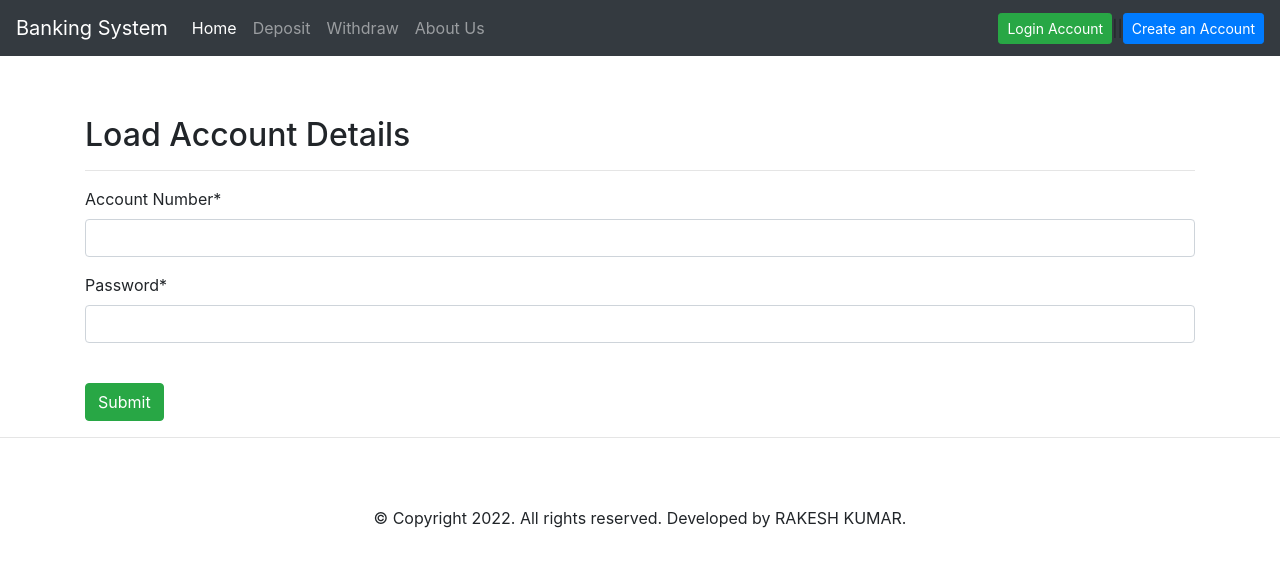
After one commit to rakesh-inexture/banking_system, a Django app: page /accounts/login/ in a window 1280 px wide. The commit adds this page. Shown: the top 567 px of the page. Run offline with Django 4.2, Linux system fonts and the light colour scheme; parts of the project's set-up code (start-up, migrations or seed data) failed here and were passed over; some libraries are stand-ins or nearby versions.

Commit message:
Added login page and some functions & classes related to login

```diff
--- a/accounts/forms.py
+++ b/accounts/forms.py
@@ -33,3 +33,7 @@ class UserAddressForm(forms.ModelForm):
             'postal_code',
             'country'
         ]
+
+class UserLoginForm(forms.Form):
+    account_no = forms.IntegerField(label="Account Number")
+    password = forms.CharField(widget=forms.PasswordInput)
--- /dev/null
+++ b/accounts/templates/accounts/login_form.html
@@ -0,0 +1,14 @@
+{% extends "home/base.html" %}
+{% load crispy_forms_tags %}
+{% block title %} {{ title }} | {{ block.super }}{% endblock title %}
+
+{% block content %}
+{% include "home/messages.html" %}
+<h2>{{ title }}</h2><hr>
+<form method="POST" action="" enctype='multipart/form-data'>
+    {% csrf_token %}
+    {{ form|crispy }}
+    <br>
+    <input class="btn btn-success" type="submit" value='Submit'>
+</form>
+{% endblock content %}
--- a/accounts/urls.py
+++ b/accounts/urls.py
@@ -1,7 +1,9 @@
 from django.urls import path
-from .views import register_view
+from .views import register_view, login_view
 
 app_name = 'accounts'
 urlpatterns = [
+
     path('register/', register_view, name='register'),
+    path('login/', login_view, name='login'),
 ]
--- a/accounts/views.py
+++ b/accounts/views.py
@@ -1,17 +1,14 @@
 from django.shortcuts import render, redirect
-from .forms import UserRegistrationForm, AccountDetailsForm, UserAddressForm
+from .forms import UserRegistrationForm, AccountDetailsForm, UserAddressForm, UserLoginForm
 
+# here creating a register form with register_view function.
 def register_view(request):
-    user_form = UserRegistrationForm(
-        request.POST or None,
-    )
-    account_form = AccountDetailsForm(
-        request.POST or None,
-        request.FILES or None
-    )
-    address_form = UserAddressForm(
-        request.POST or None
-    )
+    # it will create fields like [Name, email, contact pass]
+    user_form = UserRegistrationForm(request.POST or None,)
+    # it wll create  fields like []
+    account_form = AccountDetailsForm(request.POST or None, request.FILES or None)
+
+    address_form = UserAddressForm(request.POST or None)
 
     context = {
         "title": "Create a Bank Account",
@@ -21,3 +18,10 @@ def register_view(request):
     }
 
     return render(request, "accounts/register_form.html", context)
+
+def login_view(request):
+    form = UserLoginForm(request.POST or None)
+    context = {"form": form,
+               "title": "Load Account Details",
+               }
+    return render(request, "accounts/login_form.html", context)
--- a/banking_system/settings.py
+++ b/banking_system/settings.py
@@ -136,6 +136,8 @@ USE_TZ = True
 
 STATIC_URL = 'static/'
 
+CRISPY_TEMPLATE_PACK = 'bootstrap4'
+
 
 # Default primary key field type
 # https://docs.djangoproject.com/en/4.0/ref/settings/#default-auto-field
--- a/home/templates/home/navbar.html
+++ b/home/templates/home/navbar.html
@@ -20,7 +20,7 @@
       </li>
     </ul>
     <form class="form-inline my-2 my-lg-0">
-        <a href="#" class="btn btn-success btn-sm" type="button">Login Account</a> ||
+        <a href="{% url 'accounts:login' %}" class="btn btn-success btn-sm" type="button">Login Account</a> ||
         <a href="{% url 'accounts:register' %}" class="btn btn-primary btn-sm" type="button">Create an Account</a>
 
     </form>
--- a/requirements.txt
+++ b/requirements.txt
@@ -3,9 +3,12 @@ backports.zoneinfo==0.2.1
 certifi==2022.5.18.1
 charset-normalizer==2.0.12
 Django==4.0.5
+django-crispy-forms==1.14.0
 gunicorn==20.1.0
 heroku==0.1.4
 idna==3.3
+Pillow==9.1.1
+psycopg==3.0.14
 psycopg2==2.9.3
 python-dateutil==1.5
 python-dotenv==0.20.0
```
Also changed, not shown: accounts/models.py (+8 -8 lines), accounts/migrations/0001_initial.py.
